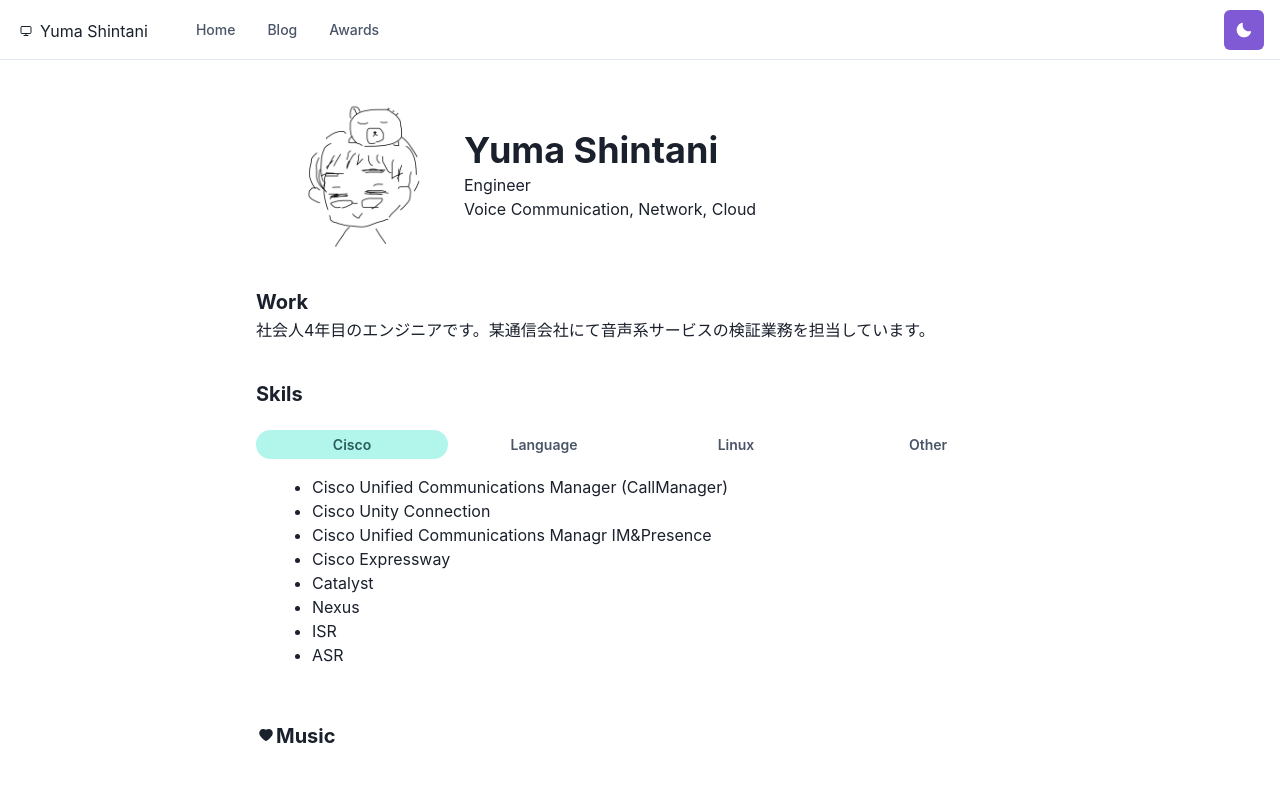
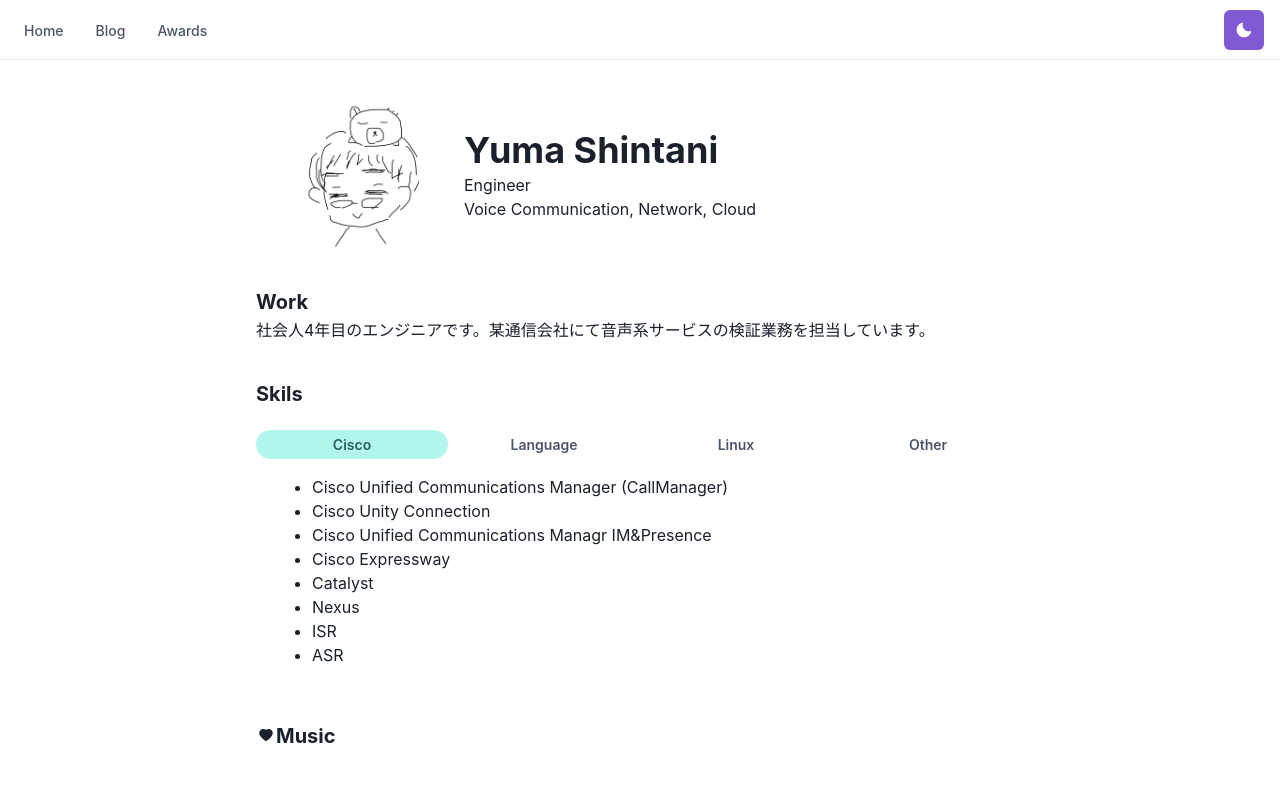
Before and after one commit to yuma-shin/homepage, a Next.js app: page / in a window 1280 px wide. Shown: the top 790 px of the page. Built offline with nearby package versions, Linux system fonts and the light colour scheme.

Commit message:
remove Logo

```diff
--- a/src/components/navbar.tsx
+++ b/src/components/navbar.tsx
@@ -61,14 +61,7 @@ import { FiMonitor } from 'react-icons/fi'
             />
           </Flex>
           <Flex flex={{ base: 1 }} justify={{ base: 'center', md: 'start' }}>
-            <Text
-              textAlign={useBreakpointValue({ base: 'center', md: 'left' })}
-              fontFamily={'heading'}
-              color={useColorModeValue('gray.800', 'white')}>
-              <Icon as={FiMonitor} w={5} h={5} pt={2} mr={1}/>Yuma Shintani
-            </Text>
-
-            <Flex display={{ base: 'none', md: 'flex' }} ml={10}>
+            <Flex display={{ base: 'none', md: 'flex' }}>
               <DesktopNav />
             </Flex>
           </Flex>
```
